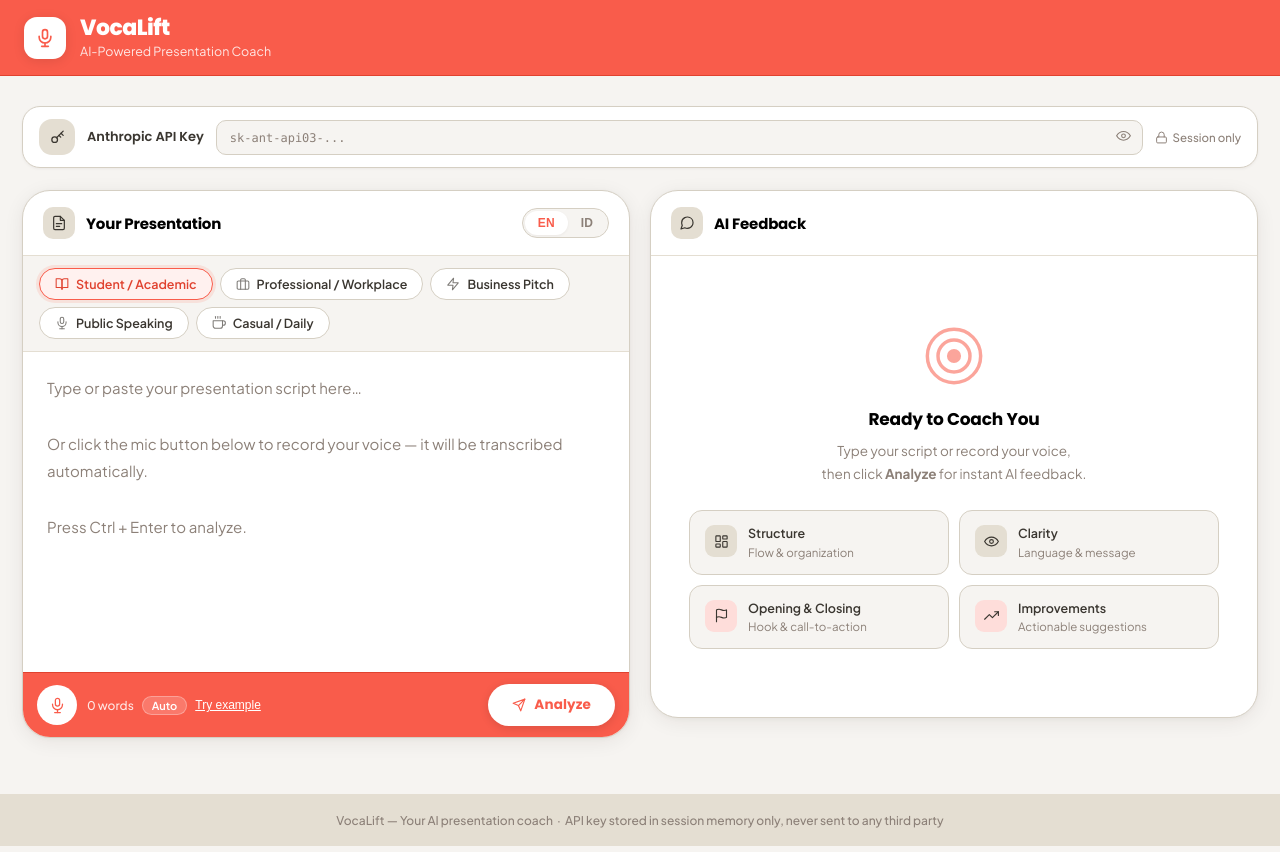
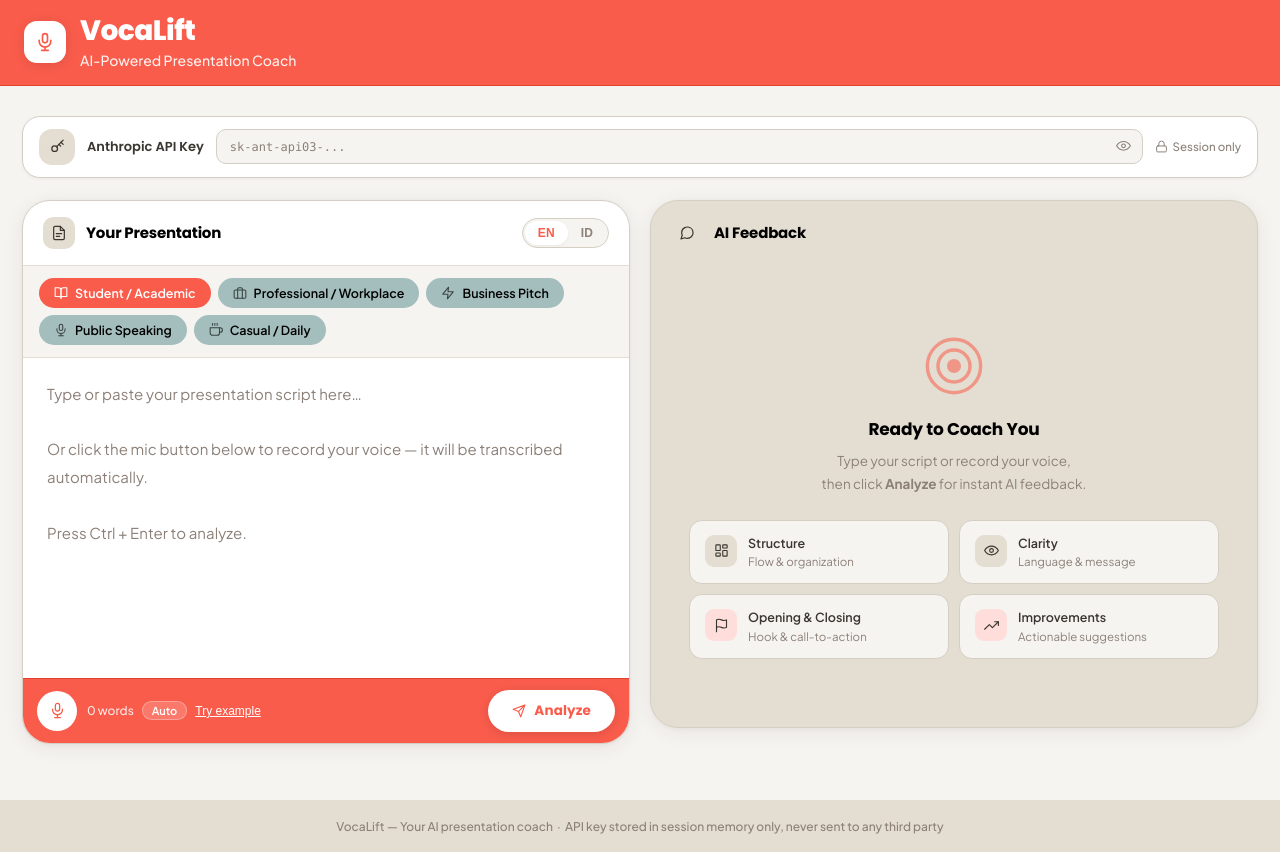
Before and after one commit to vellydc/presentai, a website: page index.html in a window 1280 px wide. Both pictures are taken after a click on the button "Student / Academic". Drawn offline with Linux system fonts and the light colour scheme.

Commit message:
Stone feedback card, recolor context chips, larger header typography

```diff
--- a/index.html
+++ b/index.html
@@ -81,7 +81,7 @@
 
     .brand h1 {
       font-family: 'Poppins', sans-serif;
-      font-size: 22px;
+      font-size: 28px;
       font-weight: 800;
       color: #fff;
       letter-spacing: -0.5px;
@@ -89,10 +89,10 @@
     }
 
     .brand p {
-      font-size: 12.5px;
-      color: rgba(255,255,255,.85);
-      margin-top: 3px;
-      font-weight: 400;
+      font-size: 14px;
+      color: rgba(255,255,255,.9);
+      margin-top: 4px;
+      font-weight: 500;
     }
 
     .header-right {
@@ -213,6 +213,10 @@
       overflow: hidden;
     }
 
+    .card-feedback {
+      background: var(--stone);
+    }
+
     .card-head {
       padding: 16px 20px;
       border-bottom: 1.5px solid var(--stone);
@@ -286,23 +290,22 @@
       font-weight: 600;
       padding: 7px 15px;
       border-radius: 99px;
-      border: 1.5px solid var(--border);
-      background: var(--surface);
-      color: var(--ink-2);
+      border: none;
+      background: #A3BEBC;
+      color: #000;
       cursor: pointer;
       transition: all .15s;
       white-space: nowrap;
       font-family: 'Plus Jakarta Sans', sans-serif;
     }
     .context-chip .icon { width: 14px; height: 14px; opacity: .65; }
-    .context-chip:hover { border-color: var(--coral); color: var(--coral-dark); }
+    .context-chip:hover { background: #B4B4B4; color: #000; }
     .context-chip:hover .icon { opacity: 1; }
     .context-chip.on .icon { opacity: 1; }
     .context-chip.on {
-      border-color: var(--coral);
-      background: var(--coral-light);
-      color: var(--coral-dark);
-      box-shadow: 0 0 0 3px var(--coral-glow);
+      border: none;
+      background: var(--coral);
+      color: #fff;
     }
 
     /* ── Textarea ────────────────────────────────────── */
@@ -823,7 +826,7 @@ Press Ctrl + Enter to analyze."></textarea>
     </div>
 
     <!-- RIGHT: Feedback card -->
-    <div class="card">
+    <div class="card card-feedback">
       <div class="card-head">
         <span class="card-title">
           <span class="title-icon" style="background:var(--stone)">
```
